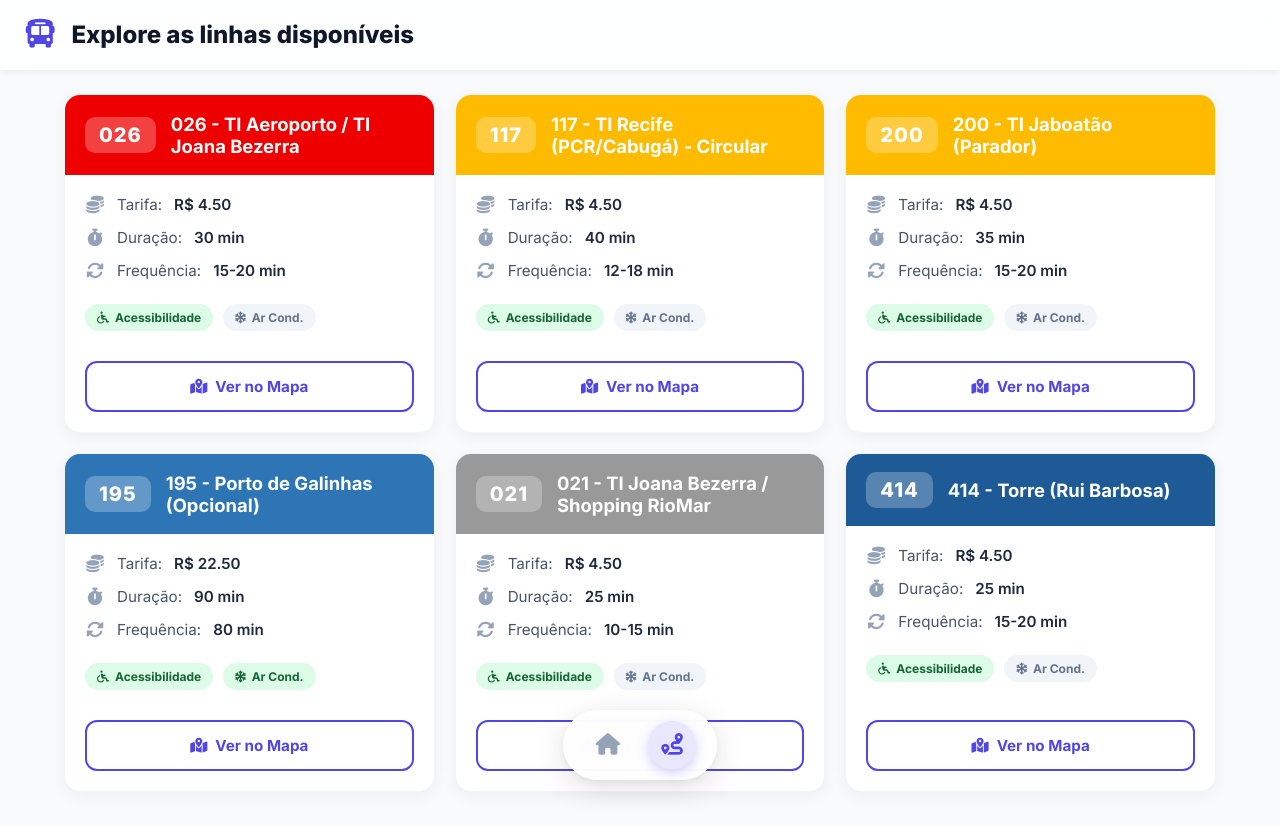
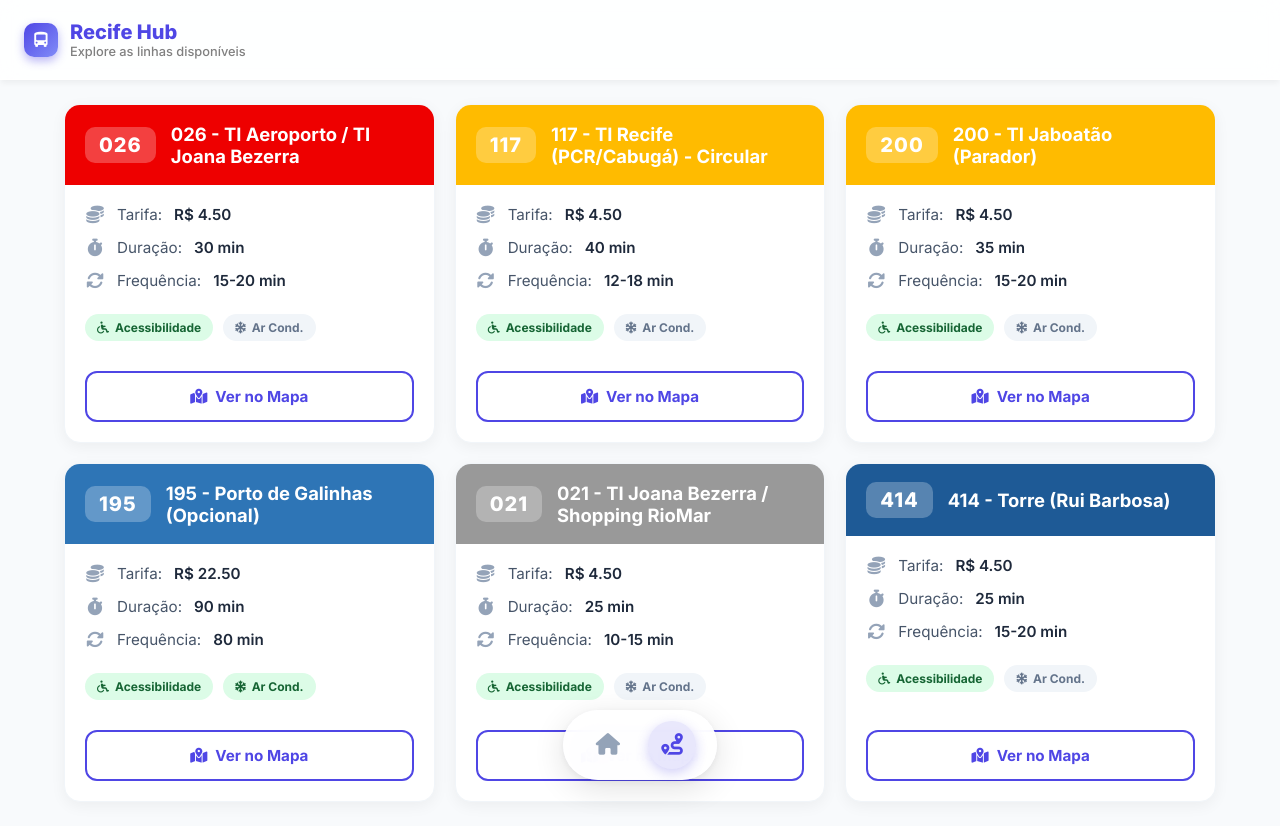
Before and after one commit to LucazinnDEV/projetoIHC, a website: page linhas.html in a window 1280 px wide. Drawn offline with Linux system fonts and the light colour scheme.

Commit message:
fix: icone da pagina das linhas era diferente do da pagina inicial
closes #14

```diff
--- a/css/linhas.css
+++ b/css/linhas.css
@@ -25,6 +25,15 @@ body {
     box-shadow: 0 4px 6px -1px rgba(0, 0, 0, 0.05);
 }
 
+.nav-brand-link {
+    text-decoration: none;
+}
+
+.nav-brand-link:hover,
+.nav-brand-link:focus-visible {
+    text-decoration: none;
+}
+
 .pg-header h1 {
     font-size: 1.5rem;
     color: #0f172a;
@@ -32,9 +41,15 @@ body {
     margin: 0;
 }
 
-.pg-header i {
-    font-size: 1.8rem;
-    color: var(--primary);
+.pg-header .brand-icon {
+    width: 34px;
+    height: 34px;
+    flex: 0 0 34px;
+}
+
+.pg-header .brand-icon i {
+    font-size: 0.95rem;
+    color: white;
 }
 
 .linhas-container {
--- a/linhas.html
+++ b/linhas.html
@@ -21,8 +21,15 @@
 <body>
 
     <header class="pg-header">
-        <i class="fa-solid fa-bus"></i>
-        <h1>Explore as linhas disponíveis</h1>
+        <a class="nav-brand nav-brand-link" href="index.html" aria-label="Ir para a página inicial">
+            <div class="brand-icon">
+                <i class="fa-solid fa-bus-simple"></i>
+            </div>
+            <div class="text-title-container">
+                <span class="brand-text">Recife Hub</span>
+                <p class="subtitle-brand-text">Explore as linhas disponíveis</p>
+            </div>
+        </a>
     </header>
 
     <main class="linhas-container" id="linhasContainer">
```
